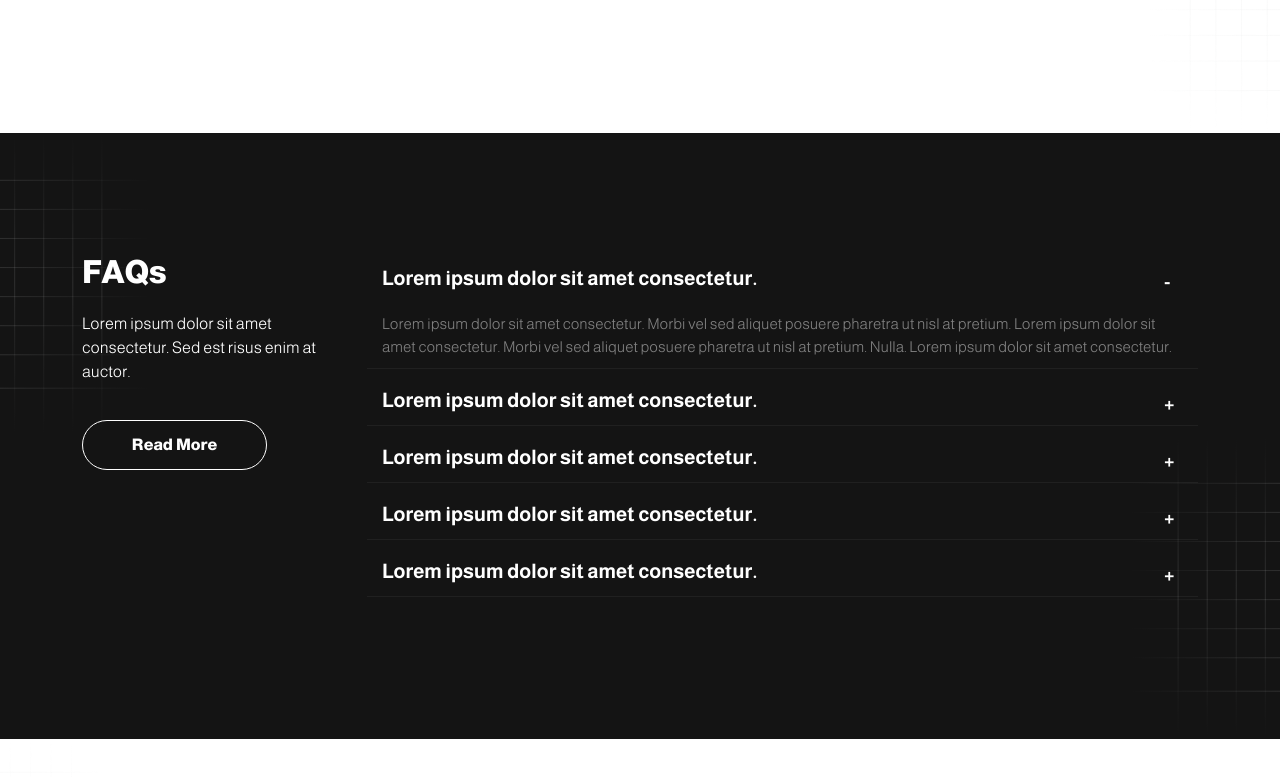
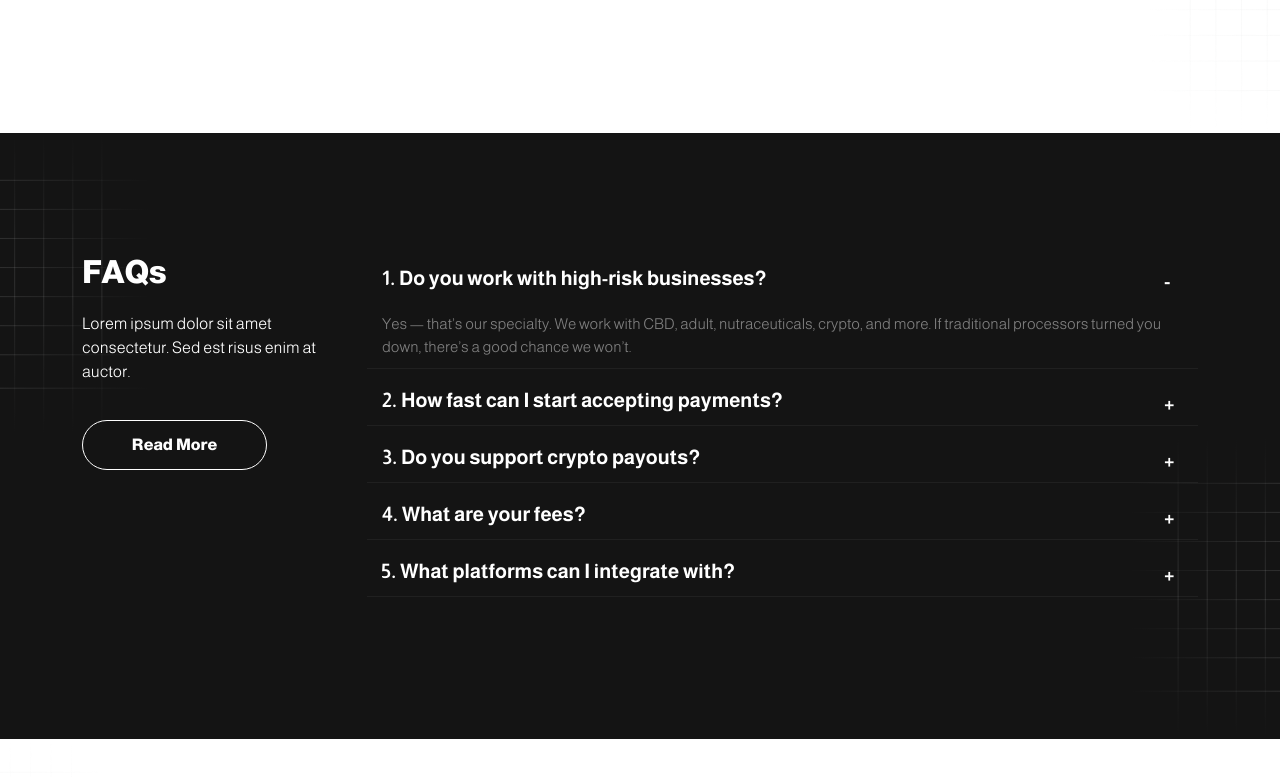
Before and after one commit to misaraadel/jeenypay, a plain HTML site: page index.html in a window 1280 px wide. Shown: the part 5250-6027 px from the top of the page. Drawn offline with Linux system fonts and the light colour scheme.

Commit message:
edit datA

```diff
--- a/assets/css/style.scss
+++ b/assets/css/style.scss
@@ -968,6 +968,7 @@ header {
     overflow: hidden;
     padding: 20px;
     transition: all .3s linear;
+    text-align: center;
 
     @include media() {
       height: 150px;
@@ -1002,7 +1003,7 @@ header {
       margin: 0px;
 
       @include media() {
-        font-size: 16px;
+        font-size: 12px;
       }
     }
 
--- a/index.html
+++ b/index.html
@@ -789,7 +789,7 @@
                       aria-expanded="true"
                       aria-controls="collapseOne"
                     >
-                      Lorem ipsum dolor sit amet consectetur.
+                    1.	Do you work with high-risk businesses?
                     </button>
                   </div>
 
@@ -801,11 +801,7 @@
                   >
                     <div class="card-body">
                       <p>
-                        Lorem ipsum dolor sit amet consectetur. Morbi vel sed
-                        aliquet posuere pharetra ut nisl at pretium. Lorem ipsum
-                        dolor sit amet consectetur. Morbi vel sed aliquet
-                        posuere pharetra ut nisl at pretium. Nulla. Lorem ipsum
-                        dolor sit amet consectetur.
+                       Yes — that’s our specialty. We work with CBD, adult, nutraceuticals, crypto, and more. If traditional processors turned you down, there’s a good chance we won’t.
                       </p>
                     </div>
                   </div>
@@ -821,7 +817,7 @@
                       aria-expanded="false"
                       aria-controls="collapseTwo"
                     >
-                      Lorem ipsum dolor sit amet consectetur.
+                    2.	How fast can I start accepting payments?
                     </button>
                   </div>
                   <div
@@ -832,11 +828,7 @@
                   >
                     <div class="card-body">
                       <p>
-                        Lorem ipsum dolor sit amet consectetur. Morbi vel sed
-                        aliquet posuere pharetra ut nisl at pretium. Lorem ipsum
-                        dolor sit amet consectetur. Morbi vel sed aliquet
-                        posuere pharetra ut nisl at pretium. Nulla. Lorem ipsum
-                        dolor sit amet consectetur.
+                       Most merchants are approved and live within 24–72 hours, depending on documentation and business type.
                       </p>
                     </div>
                   </div>
@@ -852,7 +844,7 @@
                       aria-expanded="false"
                       aria-controls="collapse4"
                     >
-                      Lorem ipsum dolor sit amet consectetur.
+                     3.	Do you support crypto payouts?
                     </button>
                   </div>
                   <div
@@ -863,11 +855,7 @@
                   >
                     <div class="card-body">
                       <p>
-                        Lorem ipsum dolor sit amet consectetur. Morbi vel sed
-                        aliquet posuere pharetra ut nisl at pretium. Lorem ipsum
-                        dolor sit amet consectetur. Morbi vel sed aliquet
-                        posuere pharetra ut nisl at pretium. Nulla. Lorem ipsum
-                        dolor sit amet consectetur.
+                       Absolutely. You can receive payouts in USDT, BTC, ETH, and other major cryptocurrencies — globally and without delays.
                       </p>
                     </div>
                   </div>
@@ -883,7 +871,7 @@
                       aria-expanded="false"
                       aria-controls="collapse5"
                     >
-                      Lorem ipsum dolor sit amet consectetur.
+                     4.	What are your fees?
                     </button>
                   </div>
                   <div
@@ -894,11 +882,7 @@
                   >
                     <div class="card-body">
                       <p>
-                        Lorem ipsum dolor sit amet consectetur. Morbi vel sed
-                        aliquet posuere pharetra ut nisl at pretium. Lorem ipsum
-                        dolor sit amet consectetur. Morbi vel sed aliquet
-                        posuere pharetra ut nisl at pretium. Nulla. Lorem ipsum
-                        dolor sit amet consectetur.
+                       Our fees vary based on risk level and transaction volume, but we aim to keep them transparent and competitive — starting from just 0.1%.
                       </p>
                     </div>
                   </div>
@@ -914,7 +898,7 @@
                       aria-expanded="false"
                       aria-controls="collapseThree"
                     >
-                      Lorem ipsum dolor sit amet consectetur.
+                      5.	What platforms can I integrate with?
                     </button>
                   </div>
 
@@ -926,11 +910,7 @@
                   >
                     <div class="card-body">
                       <p>
-                        Lorem ipsum dolor sit amet consectetur. Morbi vel sed
-                        aliquet posuere pharetra ut nisl at pretium. Lorem ipsum
-                        dolor sit amet consectetur. Morbi vel sed aliquet
-                        posuere pharetra ut nisl at pretium. Nulla. Lorem ipsum
-                        dolor sit amet consectetur.
+                       JeenyPay supports Shopify, WooCommerce, WordPress, and custom builds via API. If it has a checkout, we can probably connect to it.
                       </p>
                     </div>
                   </div>
```
Also changed, not shown: assets/css/style.css, 1 other file.
